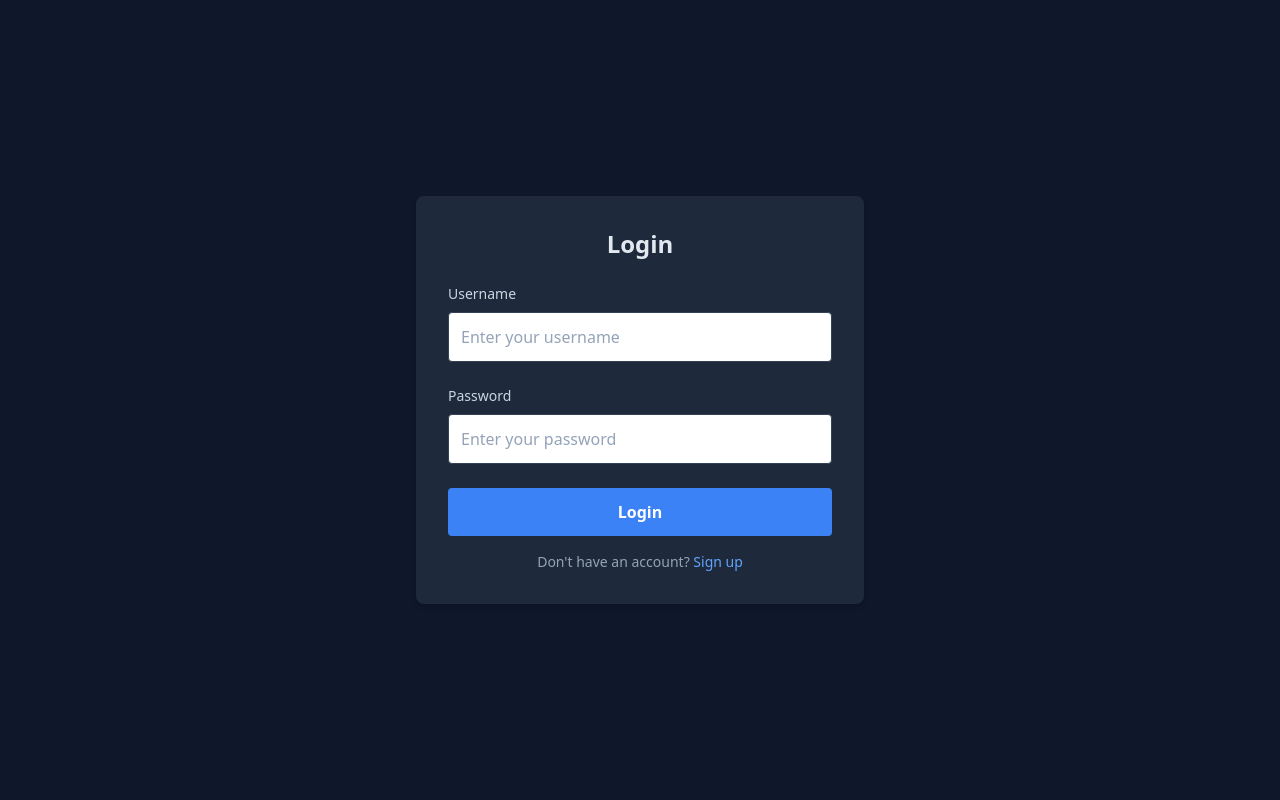
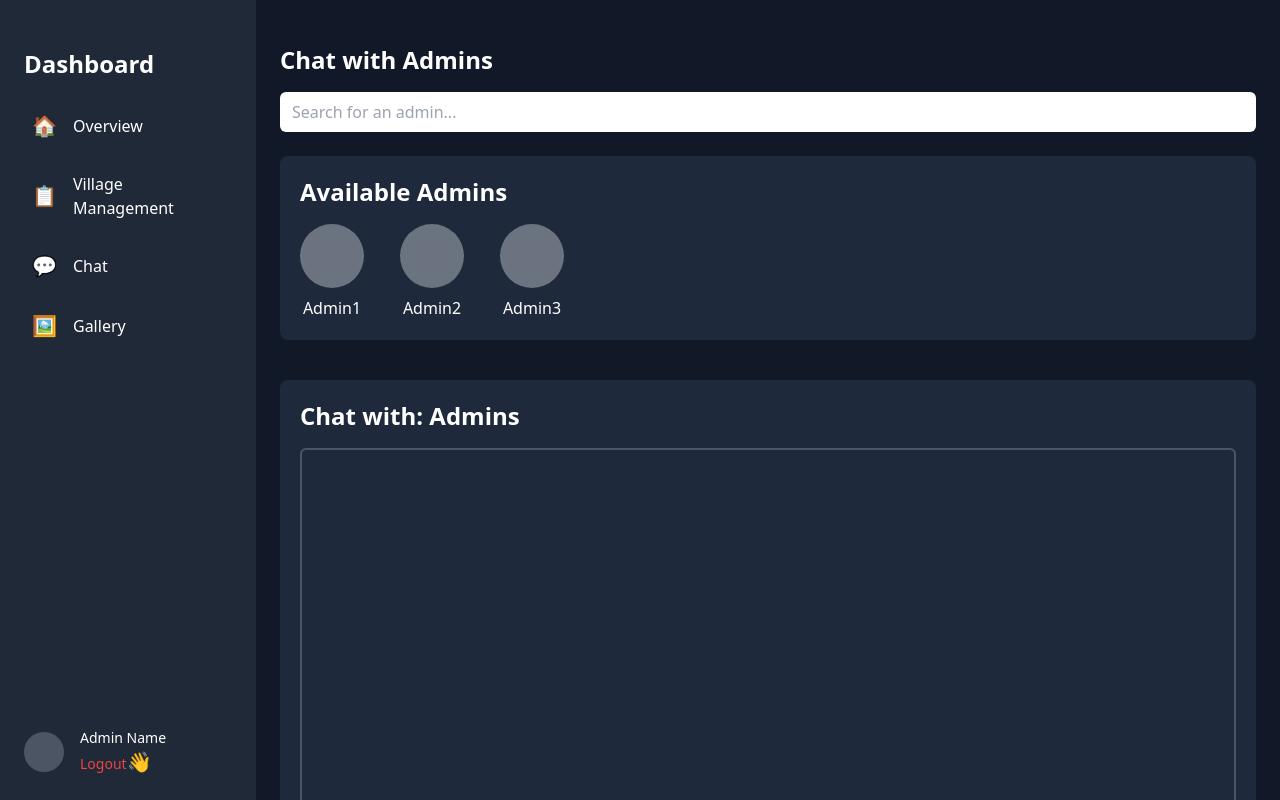
Before and after one commit to yazanedali/VMS_React, a React (Vite) app: page /chat in a window 1280 px wide. Before the commit this address led to /login. Shown: the top 800 px of the page. Built offline with nearby package versions, Linux system fonts and the light colour scheme.

Commit message:
solve registration pages

```diff
--- a/src/App.tsx
+++ b/src/App.tsx
@@ -1,5 +1,5 @@
-import React, { useState, useEffect } from "react";
-import { BrowserRouter as Router, Route, Routes, Navigate } from "react-router-dom";
+import React, { useState} from "react";
+import { BrowserRouter as Router, Route, Routes} from "react-router-dom";
 import Sidebar from "./components/Slidebar";
 import Overview from "./Pages/Overview";
 import VillageManagement from "./Pages/VillageManagement";
@@ -10,44 +10,36 @@ import SignUp from "./Pages/Signup";
 
 const App: React.FC = () => {
   const [isOpen, setIsOpen] = useState<boolean>(false);
-  const [isAuthenticated, setIsAuthenticated] = useState<boolean>(false);
 
-  useEffect(() => {
-    const auth = localStorage.getItem("isAuthenticated");
-    setIsAuthenticated(auth === "true");
-  }, []);
 
   return (
     <Router>
       <Routes>
         <Route
-          path="/login"
-          element={<Login setIsAuthenticated={setIsAuthenticated} />}
+          path="/"
+          element={<Login/>}
            />
         <Route path="/signup" element={<SignUp />} />
 
         <Route
           path="*"
           element={
-            isAuthenticated ? (
+
               <div className="flex">
-                <Sidebar isOpen={isOpen} setIsOpen={setIsOpen} isAuthenticated={isAuthenticated} />
+                <Sidebar isOpen={isOpen} setIsOpen={setIsOpen}/>
                 <div
                   className={`flex-1 my-5 p-6 md:ml-64 h-full transition-all duration-300 ${
                     isOpen ? "ml-64" : "ml-0"
                   } md:ml-0 md:pl-6`}
                 >
                   <Routes>
-                    <Route path="/" element={<Overview />} />
+                    <Route path="/Home" element={<Overview />} />
                     <Route path="/village-management" element={<VillageManagement />} />
                     <Route path="/chat" element={<Chat />} />
                     <Route path="/gallery" element={<Gallery />} />
                   </Routes>
                 </div>
               </div>
-            ) : (
-              <Navigate to="/login" replace />
-            )
           }
         />
       </Routes>
--- a/src/Pages/Login.tsx
+++ b/src/Pages/Login.tsx
@@ -12,7 +12,7 @@ const Login: React.FC = () => {
   return (
     <div className="flex items-center justify-center min-h-screen bg-[#0f172a] text-white">
       <div className="bg-[#1e293b] p-8 rounded-lg shadow-md w-full max-w-md">
-        <form className="login-form">
+        <form className="login-form" onSubmit={()=>navigate("/Home")}>
           <h2 className="text-center text-2xl font-bold text-[#e2e8f0] mb-6">Login</h2>
 
           <div className="mb-6">
--- a/src/Pages/Signup.tsx
+++ b/src/Pages/Signup.tsx
@@ -1,6 +1,10 @@
 import React from 'react';
+import { useNavigate } from 'react-router-dom';
+
 
 const Signup: React.FC = () => {
+  const navigate = useNavigate();
+
   return (
     <div className="flex items-center justify-center min-h-screen bg-[#0F172A]">
       <div className="bg-[#1E293B] p-8 rounded-lg shadow-md w-full max-w-md">
@@ -42,7 +46,7 @@ const Signup: React.FC = () => {
         </form>
 
         <p className="text-center text-sm text-[#94A3B8] mt-4">
-          Already have an account? <a href="login.html" className="text-[#3B82F6] hover:underline">Login</a>
+          Already have an account? <a  className="text-[#3B82F6] hover:underline hover:cursor-pointer" onClick={()=> navigate("/")}>Login</a>
         </p>
       </div>
     </div>
--- a/src/components/ItemVillage.tsx
+++ b/src/components/ItemVillage.tsx
@@ -19,7 +19,7 @@ const ItemVillage = ({ NameVillage }: IProps) => {
       <div className="mt-4">
         <div className="bg-gray-700 rounded-md p-4 flex flex-col lg:flex-row lg:items-center lg:justify-between">
           <p className="text-white">{NameVillage}</p>
-          <div className="bg-gray-700 rounded-md p-4 flex flex-col lg:flex-row lg:items-center ">
+          <div className="bg-gray-700 rounded-md p-1 flex flex-col lg:flex-row lg:items-center ">
             {Object.entries(buttonData).map(([key, data]) => (
               <button
                 key={key}
--- a/src/components/Slidebar.tsx
+++ b/src/components/Slidebar.tsx
@@ -1,15 +1,14 @@
 import React from "react";
 import SidebarLink from "./SliderLink";
+import { useNavigate } from "react-router-dom";
 
 interface SidebarProps {
   isOpen: boolean;
   setIsOpen: React.Dispatch<React.SetStateAction<boolean>>;
-  isAuthenticated: boolean;
 }
 
-const Sidebar: React.FC<SidebarProps> = ({ isOpen, setIsOpen, isAuthenticated }) => {
-  if (!isAuthenticated) return null;
-
+const Sidebar: React.FC<SidebarProps> = ({ isOpen, setIsOpen}) => {
+const navigate = useNavigate();
   return (
     <div>
       <button
@@ -26,7 +25,7 @@ const Sidebar: React.FC<SidebarProps> = ({ isOpen, setIsOpen, isAuthenticated })
       >
         <h1 className="text-2xl font-bold mb-6 mt-6">Dashboard</h1>
         <ul className="space-y-4 flex-grow">
-          <SidebarLink icon="🏠" label="Overview" to="/" onklick={() => setIsOpen(!isOpen)} />
+          <SidebarLink icon="🏠" label="Overview" to="/Home" onklick={() => setIsOpen(!isOpen)} />
           <SidebarLink icon="📋" label="Village Management" to="/village-management" onklick={() => setIsOpen(!isOpen)} />
           <SidebarLink icon="💬" label="Chat" to="/chat" onklick={() => setIsOpen(!isOpen)} />
           <SidebarLink icon="🖼️" label="Gallery" to="/gallery" onklick={() => setIsOpen(!isOpen)} />
@@ -36,14 +35,12 @@ const Sidebar: React.FC<SidebarProps> = ({ isOpen, setIsOpen, isAuthenticated })
           <div>
             <h4 className="text-sm font-medium">Admin Name</h4>
             <a
-              href="#"
-              className="text-red-500 text-sm hover:underline"
+              className="text-red-500 text-sm hover:underline hover:cursor-pointer"
               onClick={() => {
                 setIsOpen(!isOpen);
-                localStorage.removeItem("isAuthenticated");
-                window.location.reload();
+                navigate("/")
               }}
-            >Logout<span className="text-lg">👋</span>
+            >Logout<span className="text-xl">👋</span>
             </a>
           </div>
         </div>
```
